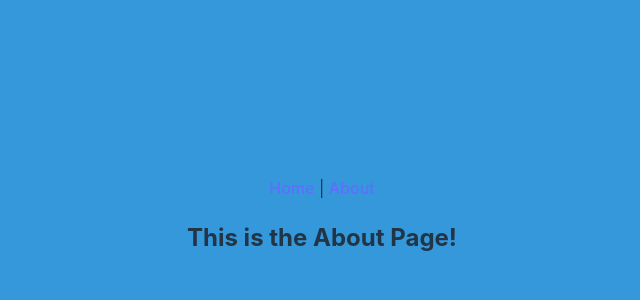
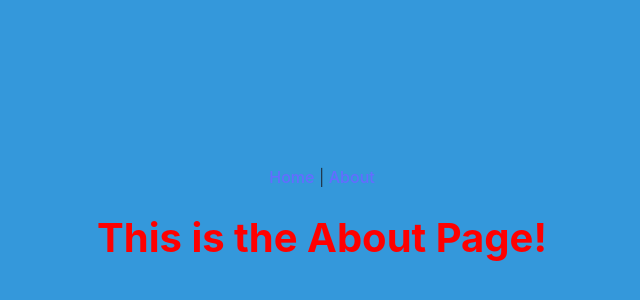
Before and after one commit to Milla-8/group-project-v3, a React (Vite) app: page /about in a window 1280 px wide. Shown: the part 174-474 px from the top of the page, without its empty margins (318-958 px from the left). Built offline with nearby package versions, Linux system fonts and the light colour scheme.

Commit message:
test scss
scss

```diff
--- a/src/pages/about/About.jsx
+++ b/src/pages/about/About.jsx
@@ -1,7 +1,7 @@
 import React from 'react';
-
+import './about.scss';
 function About() {
-  return <h2>This is the About Page!</h2>;
+  return <h1>This is the About Page!</h1>;
 }
 
 export default About;
--- /dev/null
+++ b/src/pages/about/about.scss
@@ -0,0 +1,4 @@
+h1{
+    color:red;
+    font-size: 40px;
+}
```
